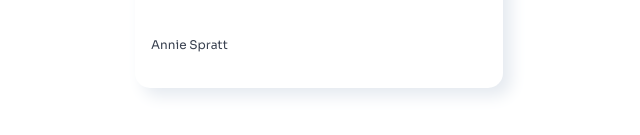
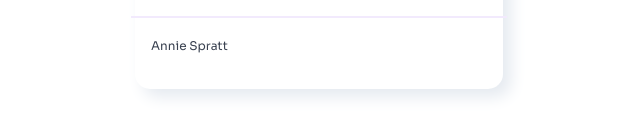
Before and after one commit to angelacba86/Minimal-blog-card-starter-master, a plain HTML site: page index.html in a window 1280 px wide. Shown: the part 511-646 px from the top of the page, 321-961 px from the left. Drawn offline with Linux system fonts and the light colour scheme.

Commit message:
add hr element

```diff
--- a/index.html
+++ b/index.html
@@ -18,12 +18,12 @@
     }
 
     body {
-      display:flex ;
+      display: flex;
       justify-content: center;
       align-content: center;
       min-height: 100vh;
       font-family: 'Sora', sans-serif;
-      color:#394150;
+      color: #394150;
     }
 
     .card {
@@ -34,7 +34,7 @@
       margin: auto;
       background-color: #FFFFFF;
       padding: 16px;
-      box-shadow: 8px 8px 16px  #E5EAF0;
+      box-shadow: 8px 8px 16px #E5EAF0;
     }
 
     .card img {
@@ -54,6 +54,16 @@
       margin-top: 6px;
     }
 
+    hr {
+      height: 2px;
+      background-color: #F2EAFD;
+      border: none;
+      margin-left: -20px;
+      margin-right: -20px;
+      width: calc(100% + 40px);
+      margin-top: 20px;
+    }
+
     span {
       display: inline-block;
       width: fit-content;
@@ -69,7 +79,7 @@
     small {
       font-size: 0.75rem;
       padding-top: 20px;
-      margin:20px 0;
+      margin-bottom: 20px;
     }
   </style>
 </head>
@@ -81,6 +91,7 @@
     <h1>Embracing Minimalism</h1>
     <p>From minimalist sculptures to minimalist paintings, this blog will inspire you to appreciate the beauty that lies
       in simplicity.</p>
+    <hr>
     <small>Annie Spratt</small>
   </div>
 </body>
```
